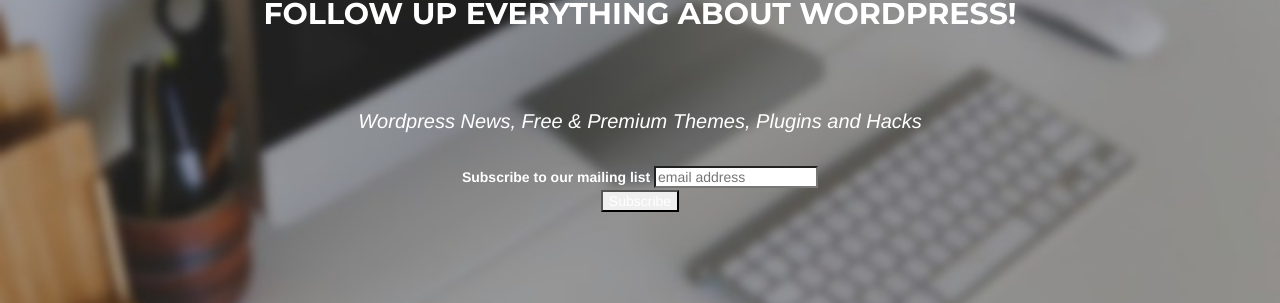
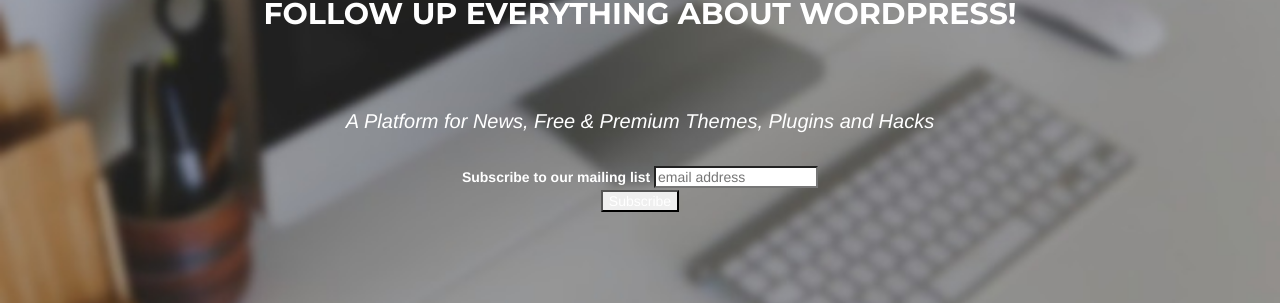
Before and after one commit to whicher/wp, a Jekyll site: the page built from index.html, in a window 1280 px wide. Shown: the part 324-627 px from the top of the page. Built offline with Jekyll 4.4.1, drawn with Linux system fonts in a browser that asks for light colours; some web fonts are replaced; comment, search, counter and statistics services are not loaded.

Commit message:
Update _config.yml

```diff
--- a/_config.yml
+++ b/_config.yml
@@ -5,7 +5,7 @@
 title: Wordpress Hunt
 email: info@wordpresshunt.com
 description: "Follow up Everything about Wordpress!"
-sub_description: "Wordpress News, Free & Premium Themes, Plugins and Hacks"
+sub_description: "A Platform for News, Free & Premium Themes, Plugins and Hacks"
 
 # Color settings (hex-codes without the leading hash-tag)
 color:
```
